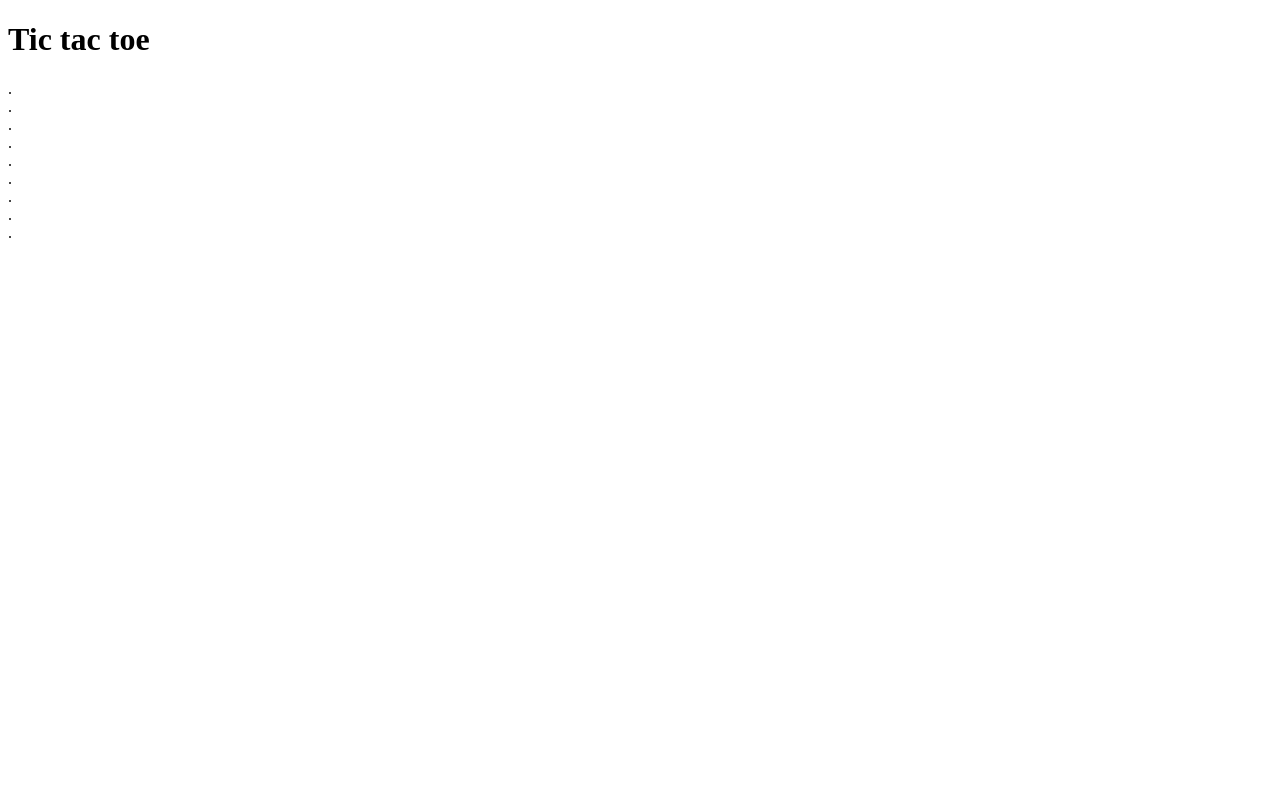
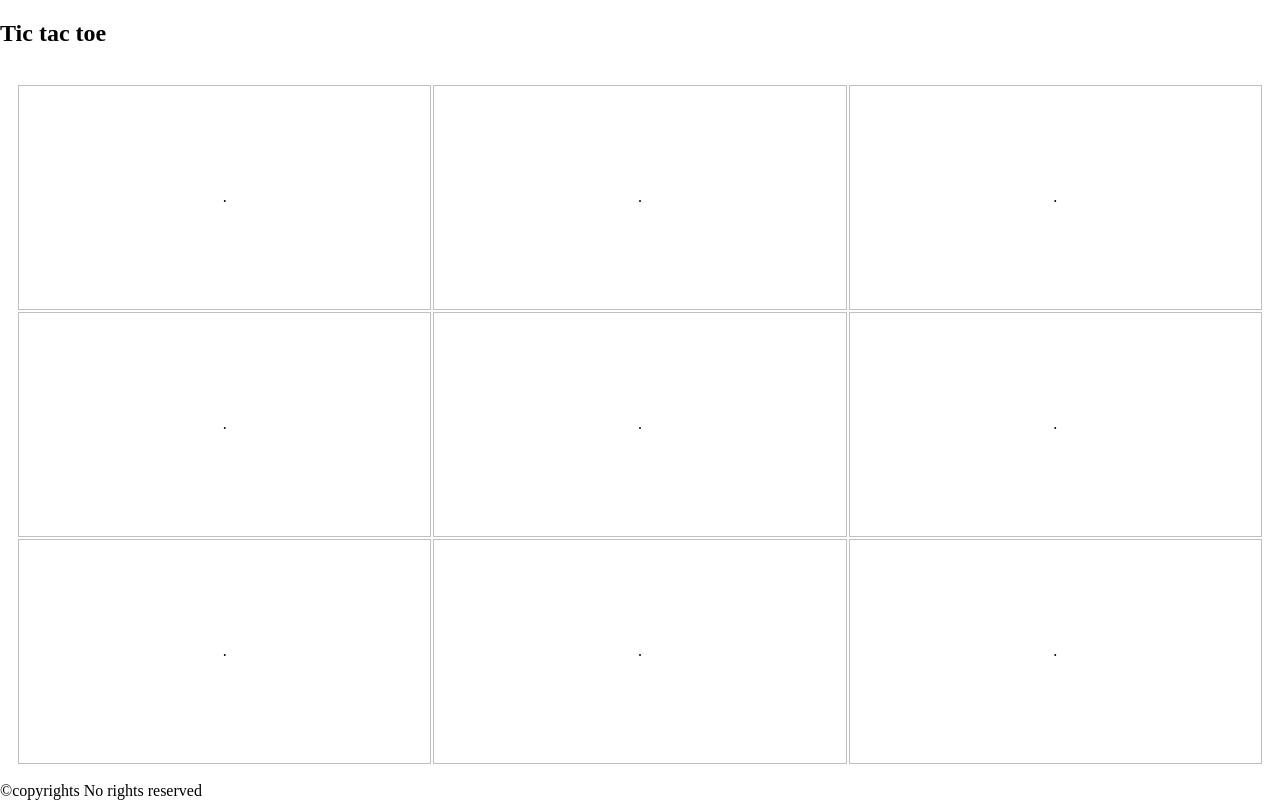
Before and after one commit to zivernay/tic-tac-toe, a plain HTML site: page index.html in a window 1280 px wide. Drawn offline with Linux system fonts and the light colour scheme.

Commit message:
Add game grid layout

```diff
--- a/index.html
+++ b/index.html
@@ -11,22 +11,30 @@
     <meta name="keywords" content="game tic-tac-toe">
 </head>
 <body>
-    <header class="game-menu">
-        <h1>Tic tac toe</h1>
-    </header>
-    <main class="game-frame">
-        <article id="grid">
-            <div class="cell" data-coordsXY="0.2">.</div>
-            <div class="cell" data-coordsXY="1.2">.</div>
-            <div class="cell" data-coordsXY="2.2">.</div>
-            <div class="cell" data-coordsXY="0.1">.</div>
-            <div class="cell" data-coordsXY="1.1">.</div>
-            <div class="cell" data-coordsXY="2.1">.</div>
-            <div class="cell" data-coordsXY="0.0">.</div>
-            <div class="cell" data-coordsXY="1.0">.</div>
-            <div class="cell" data-coordsXY="2.0">.</div>
-        </article>
-    </main>
-    <footer class="game-credits"></footer>
+    <article id="game">
+        <header class="game-menu">
+            <h1>Tic tac toe</h1>
+        </header>
+        <main class="game-frame">
+            <table id="grid">
+                <tr data-coordY="2">
+                    <td data-coordX="0">.</td>
+                    <td data-coordX="1">.</td>
+                    <td data-coordX="2">.</td>
+                </tr>
+                <tr data-coordY="1">
+                    <td data-coordX="0">.</td>
+                    <td data-coordX="1">.</td>
+                    <td data-coordX="2">.</td>
+                </tr>
+                <tr data-coordY="0">
+                    <td data-coordX="0">.</td>
+                    <td data-coordX="1">.</td>
+                    <td data-coordX="2">.</td>
+                </tr>
+            </table>
+        </main>
+        <footer class="game-credits">©copyrights No rights reserved</footer>
+    </article>
 </body>
 </html>
--- a/main.css
+++ b/main.css
@@ -0,0 +1,27 @@
+body {
+    margin: 0;
+}
+/*
+=================
+    layout
+=================
+*/
+
+#game {
+    display: flex;
+    flex-direction: column;
+    min-height: 100vh;
+}
+.game-frame {
+    flex-grow: 1;
+    display: flex;
+    padding: 1rem;
+}
+#grid {
+    width: 100%;
+}
+#grid td {
+    text-align: center;
+    vertical-align: center;
+    border: 1px solid silver;
+}
```
